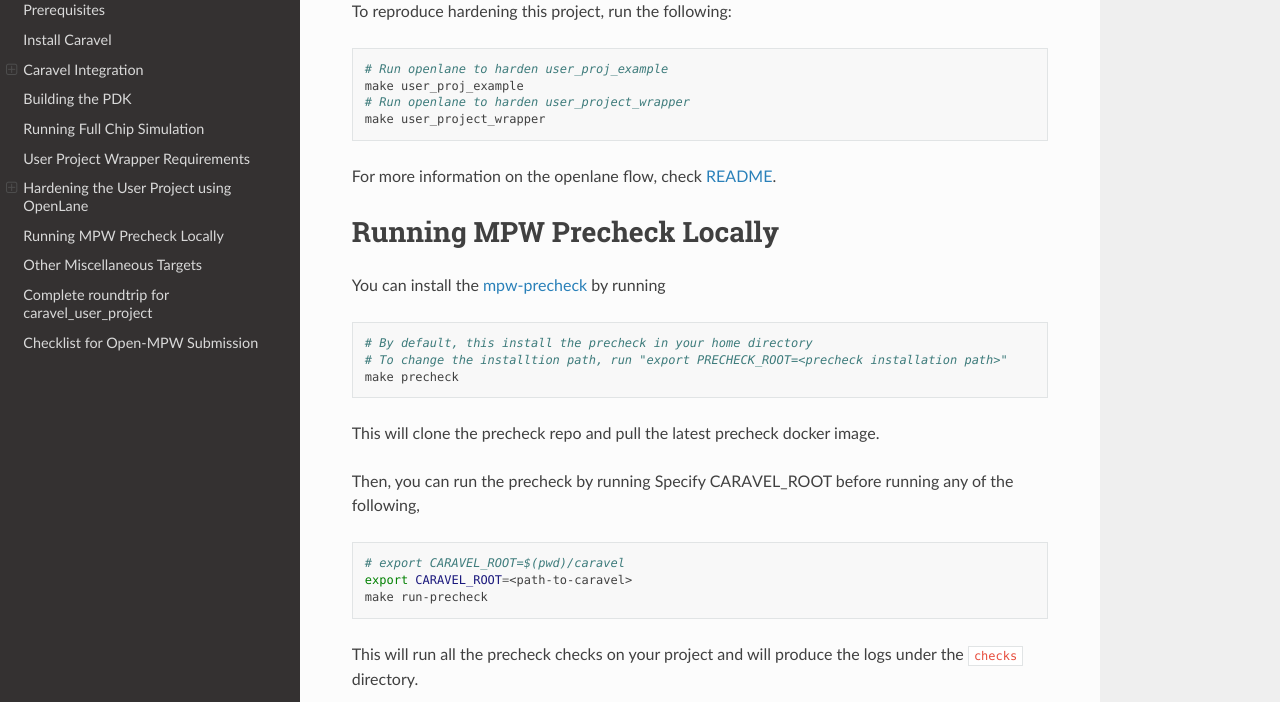
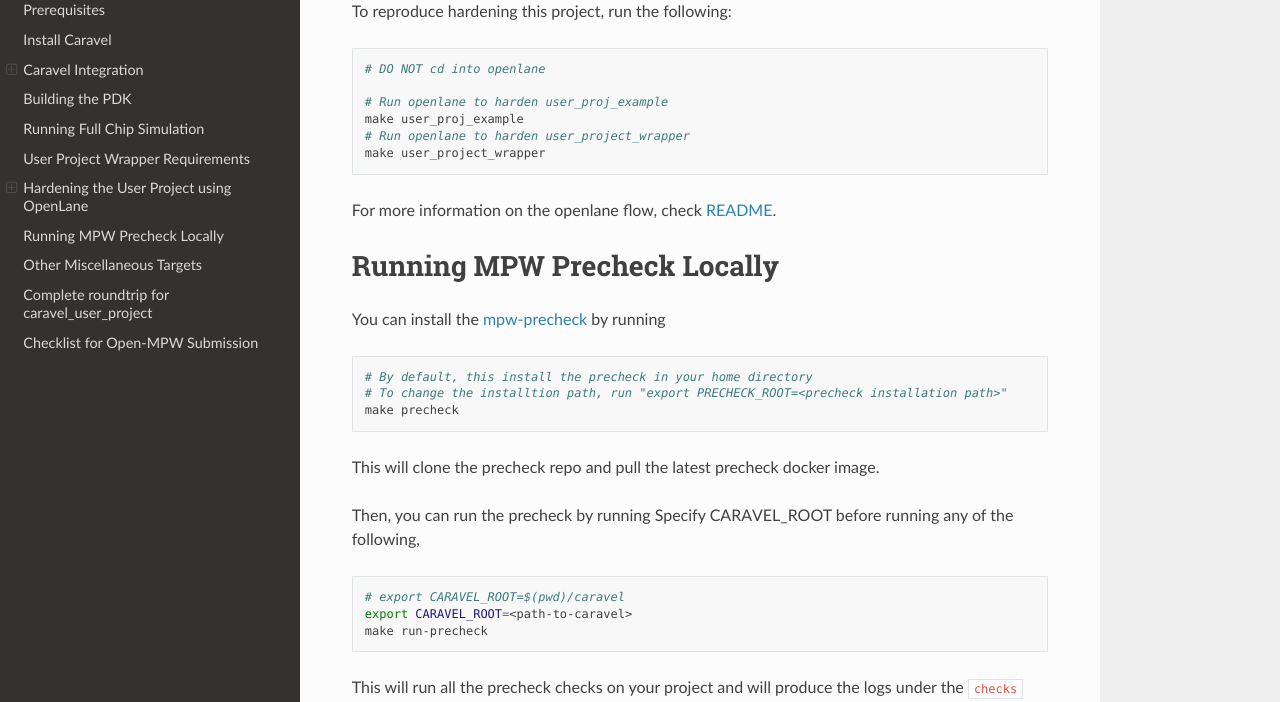
Before and after one commit to efabless/caravel_user_project, a Sphinx documentation site: the page built from docs/source/index.rst, in a window 1280 px wide and 900 px high, scrolled down 6843 px, cut to the strip 198-900 px from the top of the window. Built offline with Sphinx 7.4.7 and the Read the Docs theme 2.0.0, drawn with Linux system fonts in a browser that asks for light colours.

Commit message:
Update index.rst

```diff
--- a/docs/source/index.rst
+++ b/docs/source/index.rst
@@ -357,6 +357,8 @@ To reproduce hardening this project, run the following:
 
 .. code:: bash
 
+   # DO NOT cd into openlane
+
    # Run openlane to harden user_proj_example
    make user_proj_example
    # Run openlane to harden user_project_wrapper
```
